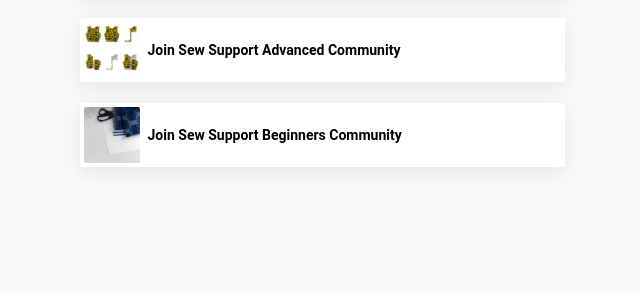
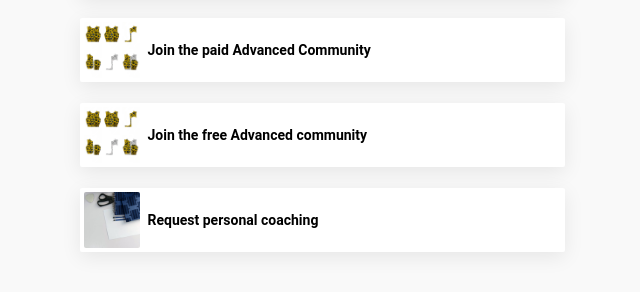
Before and after one commit to Sew-Support/sew-support.github.io, a plain HTML site: page docs/index.html in a window 1280 px wide. Shown: the part 466-758 px from the top of the page, without its empty margins (318-958 px from the left). Drawn offline with Linux system fonts and the light colour scheme; a web font is replaced by a local one.

Commit message:
updated index.html with new content

```diff
--- a/docs/index.html
+++ b/docs/index.html
@@ -80,13 +80,19 @@
                           <div class="link-thumbnail">
                             <img alt="bootcamp" src="img/pd-bootcamp.jpeg" width="56" height="56">
                           </div>
-                        <div class="link-text">Join Sew Support Advanced Community</div>
+                        <div class="link-text">Join the paid Advanced Community</div>
                       </a>
-                      <a href="https://paystack.com/pay/sewsupport_beginner" target="_blank" rel="noopener" class="link with-thumbnail" style="--animation-delay: 1s">
+                      <a href="http://t.me/SewSupport" target="_blank" rel="noopener" class="link with-thumbnail" style="--animation-delay: 1s">
+                          <div class="link-thumbnail">
+                            <img alt="bootcamp" src="img/pd-bootcamp.jpeg" width="56" height="56">
+                          </div>
+                        <div class="link-text">Join the free Advanced community</div>
+                      </a>
+                      <a href="http://t.me/CourageOba" target="_blank" rel="noopener" class="link with-thumbnail" style="--animation-delay: 1s">
                           <div class="link-thumbnail">
                             <img alt="pattern drafting" src="img/pattern-draft.png" width="56" height="56">
                           </div>
-                        <div class="link-text">Join Sew Support Beginners Community</div>
+                        <div class="link-text">Request personal coaching</div>
                       </a>
                   </section>
             </main>
```
